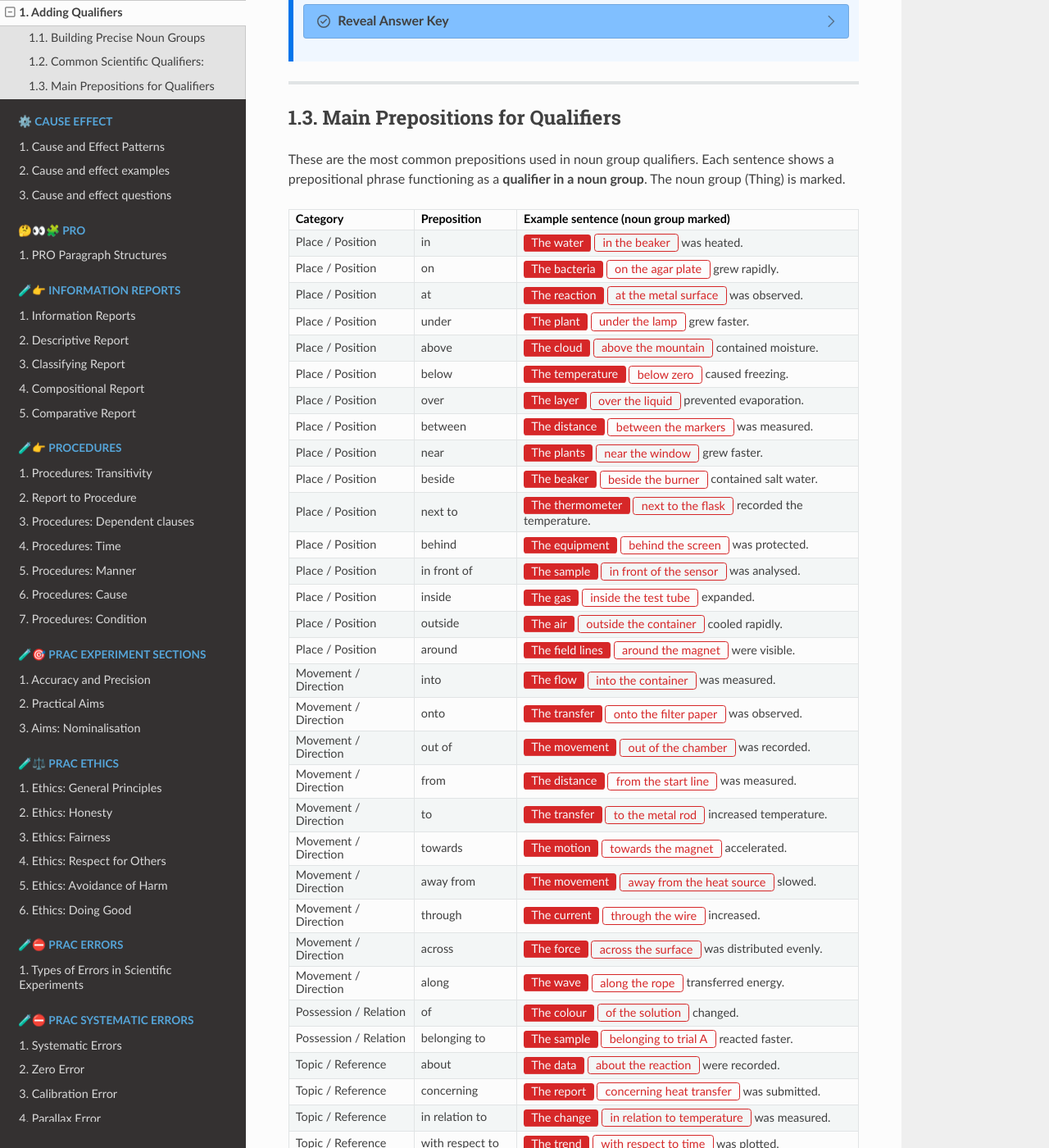
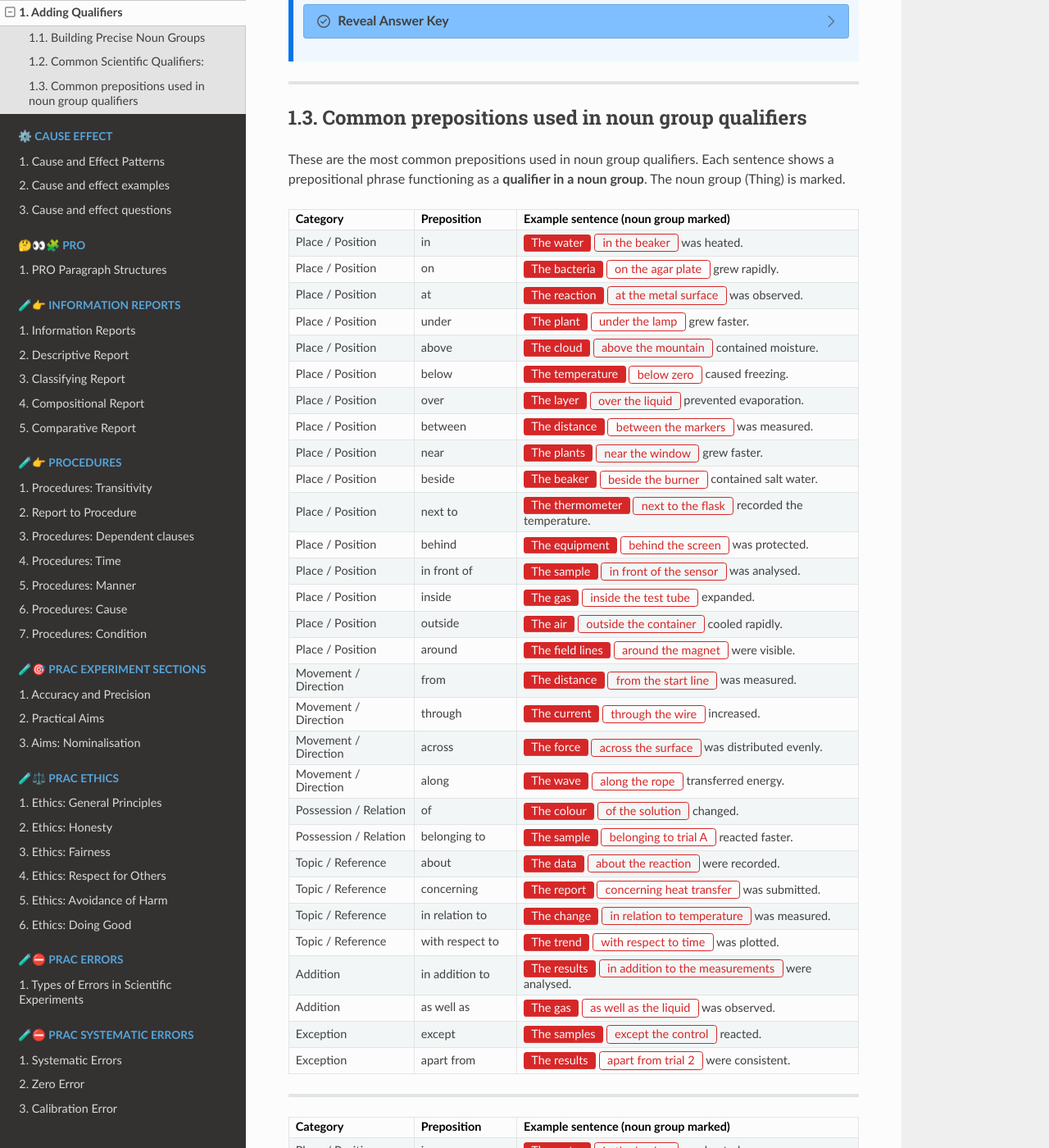
Before and after one commit to gmc-code/PC-Science-and-language, a Sphinx documentation site: the page built from docs/language/adding_qualifiers.rst, in a window 1280 px wide and 1400 px high, scrolled down 2080 px. Shown: the whole window at 82% size. Built offline with Sphinx 7.4.7 and the Read the Docs theme 3.1.0, drawn with Linux system fonts in a browser that asks for light colours; pages that are not in the unit, such as notebooks, are missing from menus.

Commit message:
prep
Co-authored-by: Copilot <copilot@github.com>

```diff
--- a/docs/language/adding_qualifiers.rst
+++ b/docs/language/adding_qualifiers.rst
@@ -138,12 +138,149 @@ Common Scientific Qualifiers:
 
 ----
 
-Main Prepositions for Qualifiers
+Common prepositions used in noun group qualifiers
 -----------------------------------------------------
 
 These are the most common prepositions used in noun group qualifiers.
 Each sentence shows a prepositional phrase functioning as a **qualifier in a noun group**.
 The noun group (Thing) is marked.
+
+
+.. list-table::
+    :header-rows: 1
+    :widths: 22 18 60
+
+    * - Category
+      - Preposition
+      - Example sentence (noun group marked)
+
+    * - Place / Position
+      - in
+      - :participantb:`The water` :participant:`in the beaker` was heated.
+
+    * - Place / Position
+      - on
+      - :participantb:`The bacteria` :participant:`on the agar plate` grew rapidly.
+
+    * - Place / Position
+      - at
+      - :participantb:`The reaction` :participant:`at the metal surface` was observed.
+
+    * - Place / Position
+      - under
+      - :participantb:`The plant` :participant:`under the lamp` grew faster.
+
+    * - Place / Position
+      - above
+      - :participantb:`The cloud` :participant:`above the mountain` contained moisture.
+
+    * - Place / Position
+      - below
+      - :participantb:`The temperature` :participant:`below zero` caused freezing.
+
+    * - Place / Position
+      - over
+      - :participantb:`The layer` :participant:`over the liquid` prevented evaporation.
+
+    * - Place / Position
+      - between
+      - :participantb:`The distance` :participant:`between the markers` was measured.
+
+    * - Place / Position
+      - near
+      - :participantb:`The plants` :participant:`near the window` grew faster.
+
+    * - Place / Position
+      - beside
+      - :participantb:`The beaker` :participant:`beside the burner` contained salt water.
+
+    * - Place / Position
+      - next to
+      - :participantb:`The thermometer` :participant:`next to the flask` recorded the temperature.
+
+    * - Place / Position
+      - behind
+      - :participantb:`The equipment` :participant:`behind the screen` was protected.
+
+    * - Place / Position
+      - in front of
+      - :participantb:`The sample` :participant:`in front of the sensor` was analysed.
+
+    * - Place / Position
+      - inside
+      - :participantb:`The gas` :participant:`inside the test tube` expanded.
+
+    * - Place / Position
+      - outside
+      - :participantb:`The air` :participant:`outside the container` cooled rapidly.
+
+    * - Place / Position
+      - around
+      - :participantb:`The field lines` :participant:`around the magnet` were visible.
+
+    * - Movement / Direction
+      - from
+      - :participantb:`The distance` :participant:`from the start line` was measured.
+
+    * - Movement / Direction
+      - through
+      - :participantb:`The current` :participant:`through the wire` increased.
+
+    * - Movement / Direction
+      - across
+      - :participantb:`The force` :participant:`across the surface` was distributed evenly.
+
+    * - Movement / Direction
+      - along
+      - :participantb:`The wave` :participant:`along the rope` transferred energy.
+
+    * - Possession / Relation
+      - of
+      - :participantb:`The colour` :participant:`of the solution` changed.
+
+    * - Possession / Relation
+      - belonging to
+      - :participantb:`The sample` :participant:`belonging to trial A` reacted faster.
+
+    * - Topic / Reference
+      - about
+      - :participantb:`The data` :participant:`about the reaction` were recorded.
+
+    * - Topic / Reference
+      - concerning
+      - :participantb:`The report` :participant:`concerning heat transfer` was submitted.
+
+    * - Topic / Reference
+      - in relation to
+      - :participantb:`The change` :participant:`in relation to temperature` was measured.
+
+    * - Topic / Reference
+      - with respect to
+      - :participantb:`The trend` :participant:`with respect to time` was plotted.
+
+    * - Addition
+      - in addition to
+      - :participantb:`The results` :participant:`in addition to the measurements` were analysed.
+
+    * - Addition
+      - as well as
+      - :participantb:`The gas` :participant:`as well as the liquid` was observed.
+
+    * - Exception
+      - except
+      - :participantb:`The samples` :participant:`except the control` reacted.
+
+    * - Exception
+      - apart from
+      - :participantb:`The results` :participant:`apart from trial 2` were consistent.
+
+
+
+
+
+
+----
+
 
 .. list-table::
     :header-rows: 1
```
